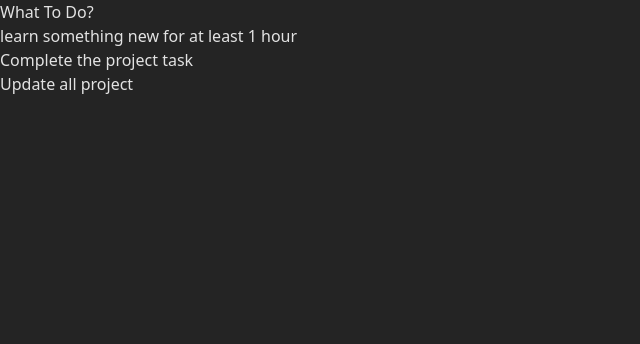
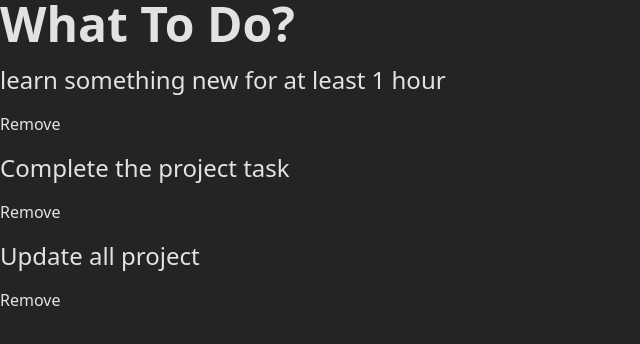
Before and after one commit to AriaPramesta/what-todo, a React (Vite) app: page / in a window 1280 px wide. Shown: the top 344 px of the page, without its empty margins (0-640 px from the left). Built offline with nearby package versions, Linux system fonts and the light colour scheme.

Commit message:
feat: todos state and remove todos

```diff
--- a/src/App.tsx
+++ b/src/App.tsx
@@ -1,11 +1,9 @@
-import { Todo } from "./components/todo";
+import { Todos } from "./components/todos";
 
 export function App() {
   return (
     <div>
-      <h1>What To Do?</h1>
-
-      <Todo />
+      <Todos />
     </div>
   );
 }
--- a/src/components/todo.tsx
+++ /dev/null
@@ -1,11 +0,0 @@
-import { todo } from "../data/todo";
-
-export function Todo() {
-  return (
-    <ul>
-      {todo.map((todo) => {
-        return <li key={todo.id}>{todo.title}</li>;
-      })}
-    </ul>
-  );
-}
--- /dev/null
+++ b/src/components/todos.tsx
@@ -0,0 +1,25 @@
+import { useState } from "react";
+import { dataTodos } from "../data/todos";
+
+export function Todos() {
+  const [todos, setTodos] = useState(dataTodos);
+
+  function removeTodo(id: number) {
+    const updatedTodos = todos.filter((todo) => todo.id !== id);
+    setTodos(updatedTodos);
+  }
+
+  return (
+    <div>
+      <h1 className="text-5xl font-semibold">What To Do?</h1>
+      <ul>
+        {todos.map((todo) => (
+          <li key={todo.id}>
+            <h2 className="text-2xl my-4">{todo.title}</h2>
+            <button onClick={() => removeTodo(todo.id)}>Remove</button>
+          </li>
+        ))}
+      </ul>
+    </div>
+  );
+}
--- a/src/data/todo.ts
+++ b/src/data/todos.ts
@@ -1,16 +1,16 @@
-    export const todo = [
+    export const dataTodos = [
         {
             id: 1,
             title: "learn something new for at least 1 hour",
-            isDone: true
+            isDone: false
         },
         {
-            id: 1,
+            id: 2,
             title: "Complete the project task",
-            isDone: true
+            isDone: false
         },
         {
-            id: 1,
+            id: 3,
             title: "Update all project",
             isDone: true
         },
```
